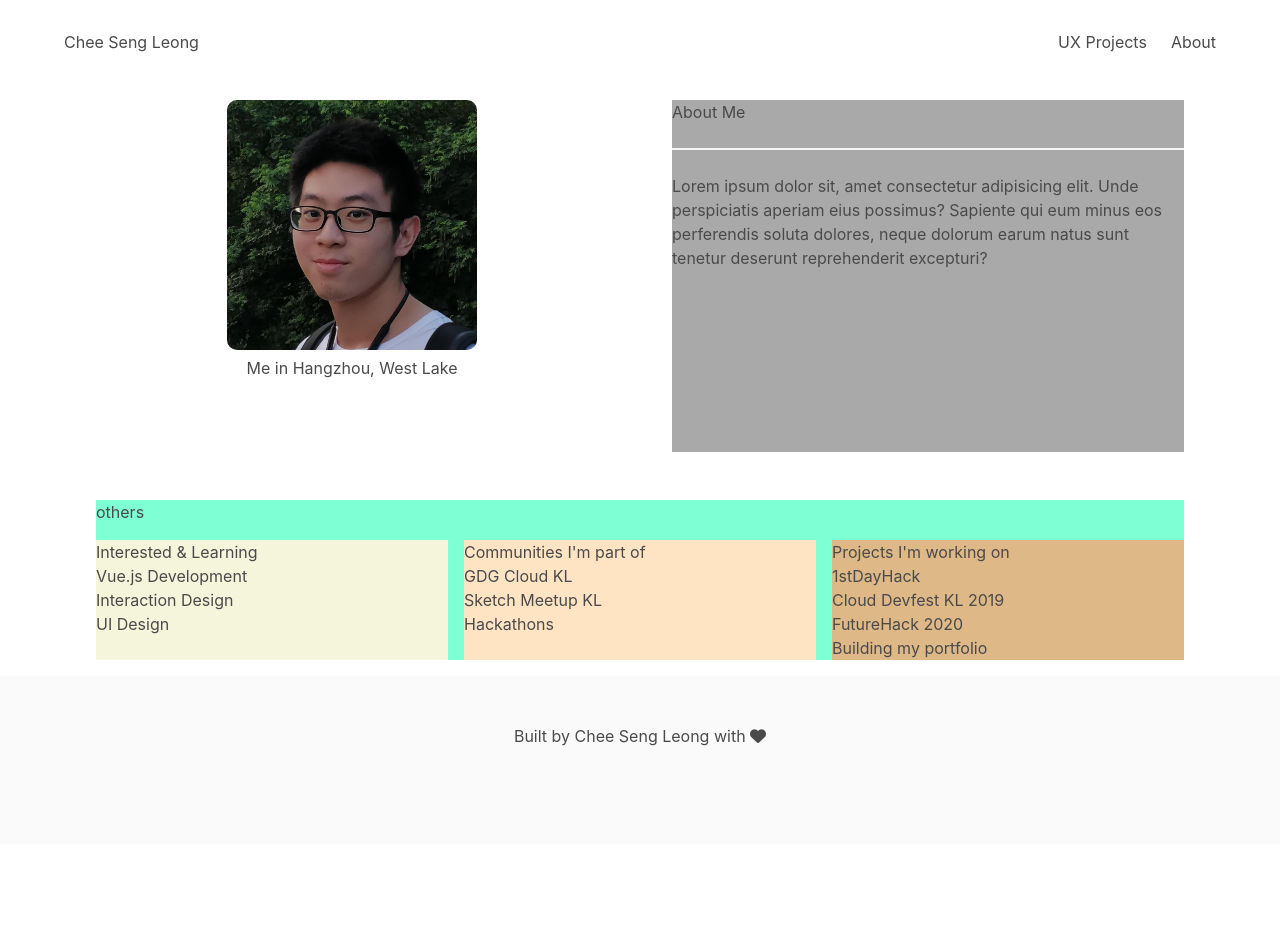
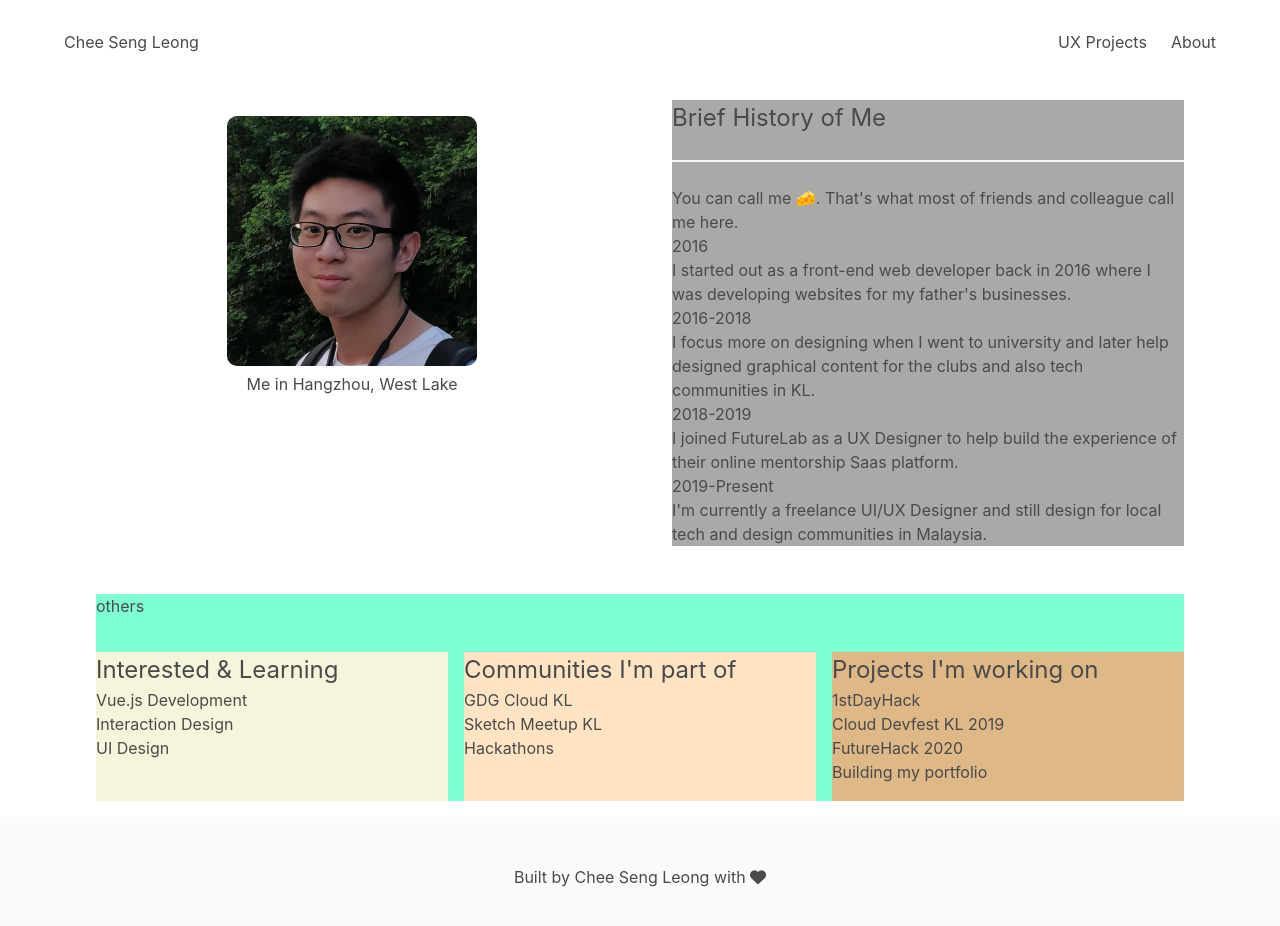
Before and after one commit to csleong98/csleong98.github.io, a Vue app: page /about in a window 1280 px wide. Shown: the top 926 px of the page. Before the commit the page ends 844 px from the top, so only its background shows below. Built offline with nearby package versions, Linux system fonts and the light colour scheme.

Commit message:
added about me details

```diff
--- a/src/views/About.vue
+++ b/src/views/About.vue
@@ -9,9 +9,18 @@
                     </div>
                 </div>
                 <div class="aboutme">
-                    <h2>About Me</h2>
+                    <h2>Brief History of Me</h2>
                     <hr>
-                    <p>Lorem ipsum dolor sit, amet consectetur adipisicing elit. Unde perspiciatis aperiam eius possimus? Sapiente qui eum minus eos perferendis soluta dolores, neque dolorum earum natus sunt tenetur deserunt reprehenderit excepturi?</p>
+                    <p>You can call me 🧀. That's what most of friends and colleague call me here.</p>
+                    <h3>2016</h3>
+                    <p>I started out as a front-end web developer back in 2016 where I was developing websites for my father's businesses.</p>
+                    <h3>2016-2018</h3>
+                    <p>I focus more on designing when I went to university and later help designed graphical content for the clubs and also tech communities in KL.
+                    </p>
+                    <h3>2018-2019</h3>
+                    <p>I joined FutureLab as a UX Designer to help build the experience of their online mentorship Saas platform.</p>
+                    <h3>2019-Present</h3>
+                    <p>I'm currently a freelance UI/UX Designer and still design for local tech and design communities in Malaysia.</p>
                 </div>
                 <div class="others">
                     others
@@ -54,6 +63,9 @@
 
 <style lang="scss" scoped>
 @import "~@/styles/_variables.scss";
+h2 {
+    font-size: 1.5rem;
+}
 
     .grid-container {
         display: grid;
@@ -79,6 +91,7 @@
         .picture-container {
             text-align: center;
             margin: 1rem 2rem;
+            padding: 1rem 0;
         }
 
         img {
```
